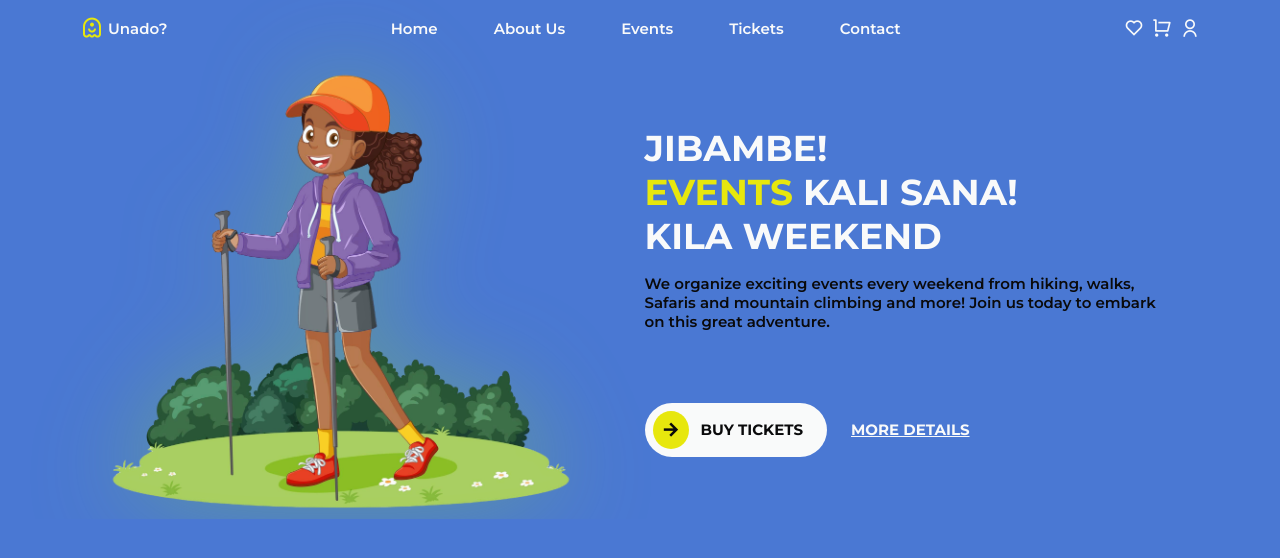
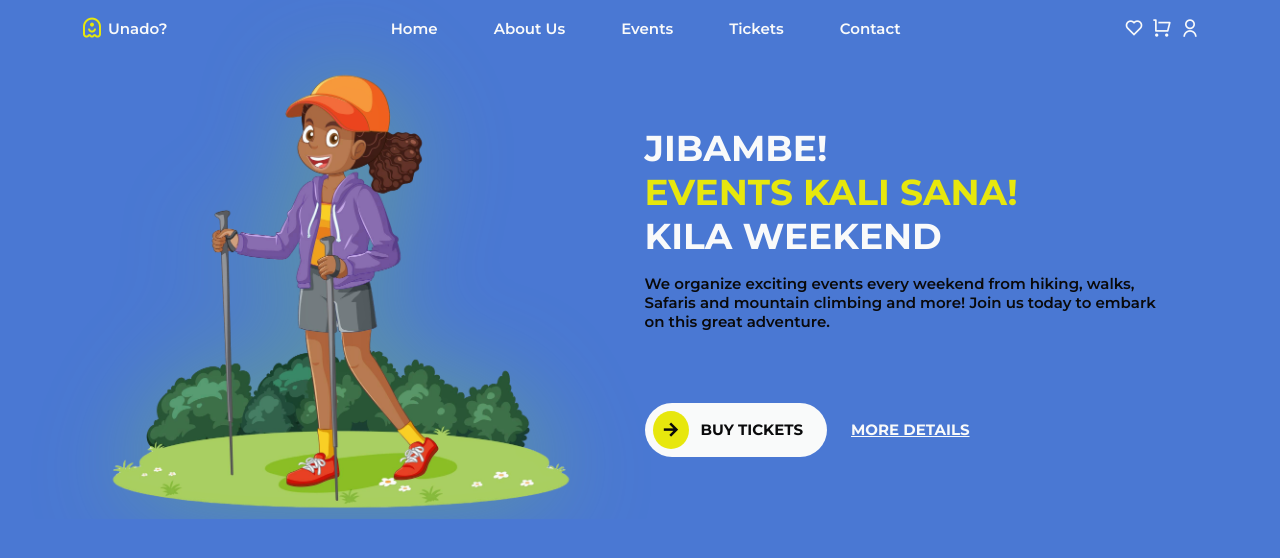
Before and after one commit to ProximaD/Unado_Website, a plain HTML site: page index.html in a window 1280 px wide. Drawn offline with nearby package versions, Linux system fonts and the light colour scheme.

Commit message:
Update index.html

```diff
--- a/index.html
+++ b/index.html
@@ -79,7 +79,7 @@
                 <div class="home__data">
                     <h1 class="home__title">
                         JIBAMBE! <br>
-                        <span>EVENTS</span> KALI SANA! <br>
+                        <span>EVENTS KALI SANA!</span> <br>
                         KILA WEEKEND <br>
                     </h1>
 
```
